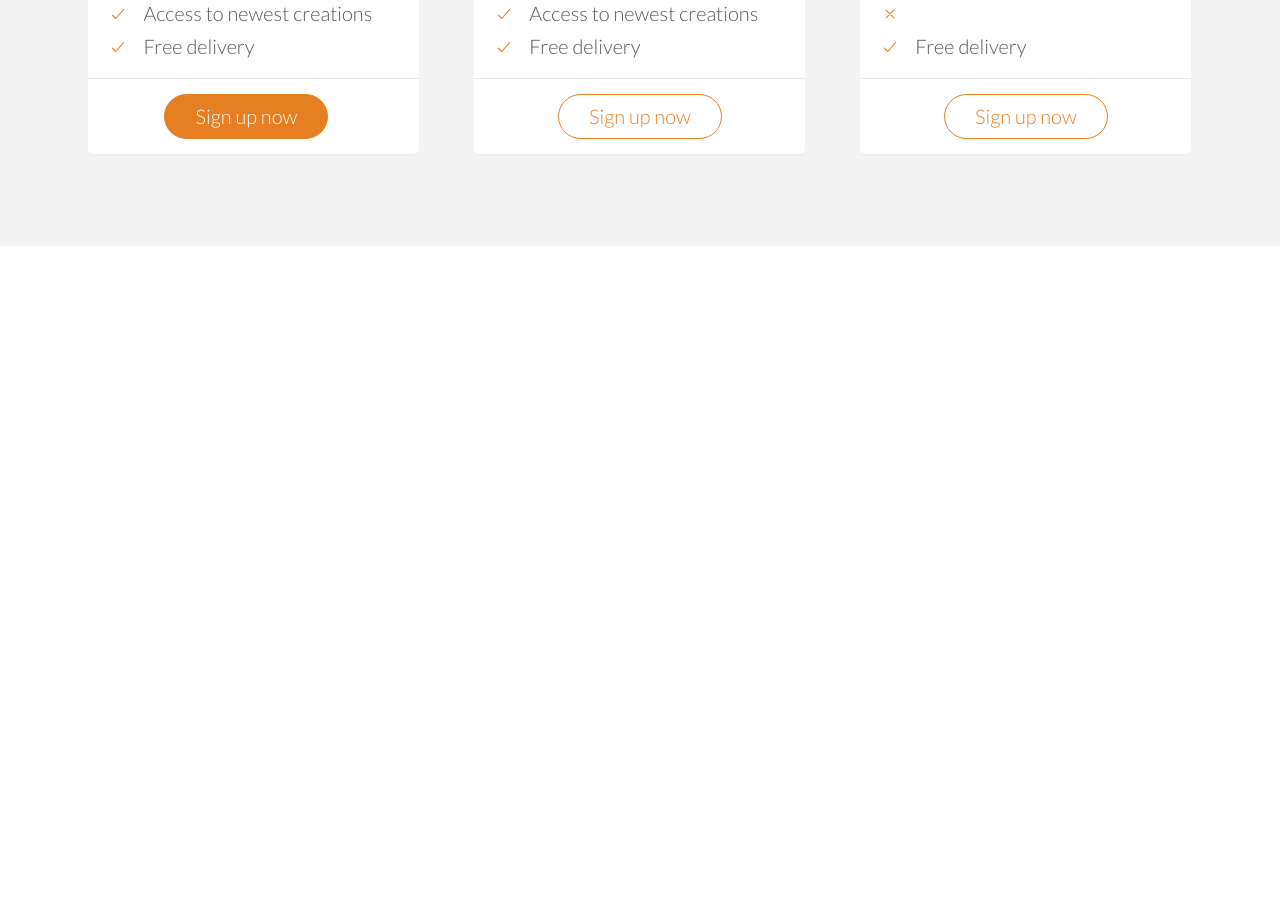
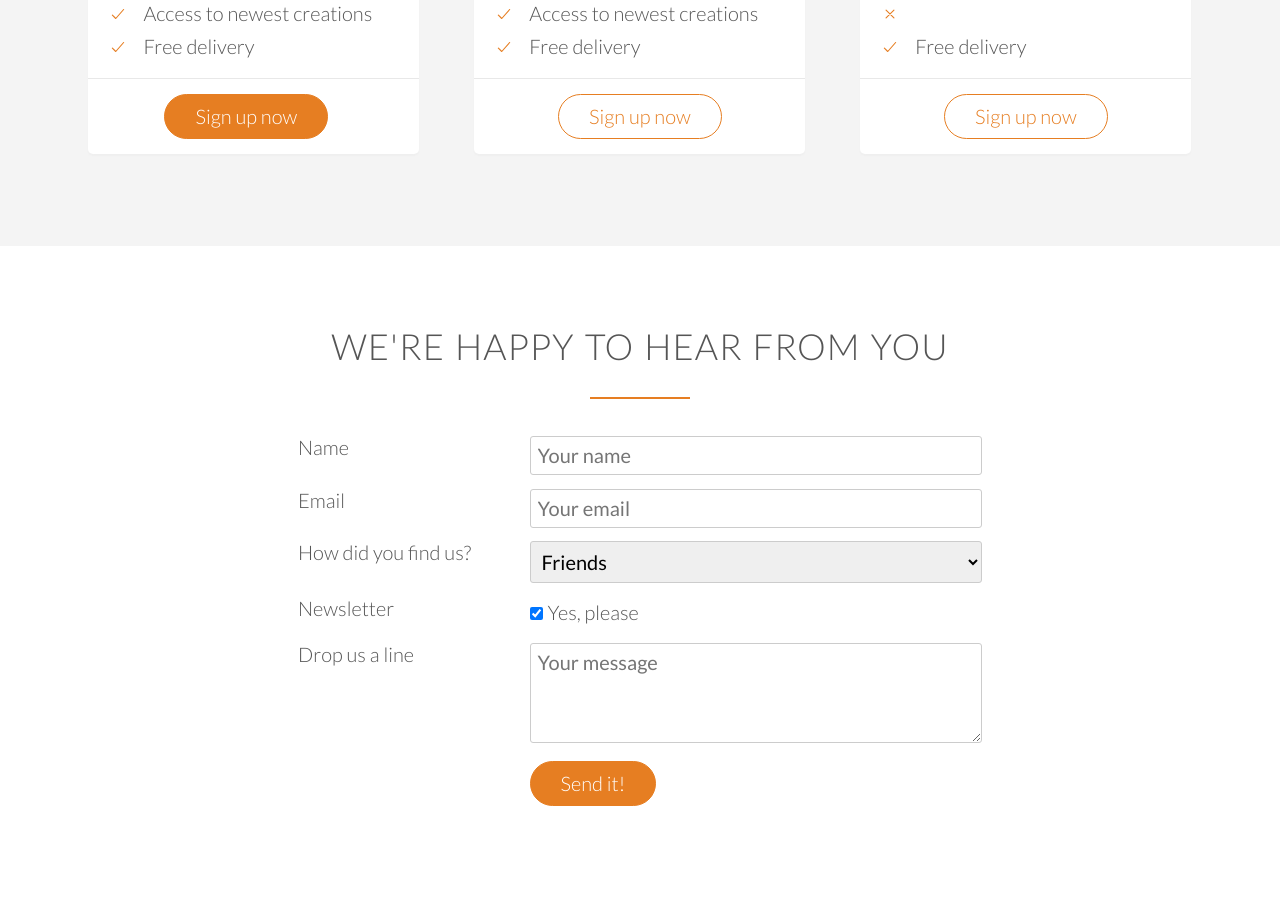
Before and after one commit to trcwrx78/omnifood, a website: page index.html in a window 1280 px wide. Shown: the part 4364-5262 px from the top of the page. Before the commit the page ends 4610 px from the top, so only its background shows below. Drawn offline with nearby package versions, Linux system fonts and the light colour scheme.

Commit message:
Added contact form and footer to project

```diff
--- a/index.html
+++ b/index.html
@@ -459,14 +459,124 @@
       </div>
     </section>
 
+    <section class="section-form">
+      <div class="row">
+        <h2>We're happy to hear from you</h2>
+      </div>
+
+      <div class="row">
+        <form method="post" action="#" class="contact-form">
+          <div class="row">
+            <div class="col span-1-of-3">
+              <label for="name">Name</label>
+            </div>
+            <div class="col span-2-of-3">
+              <input
+                type="text"
+                name="name"
+                id="name"
+                placeholder="Your name"
+                required
+              />
+            </div>
+          </div>
+
+          <div class="row">
+            <div class="col span-1-of-3">
+              <label for="email">Email</label>
+            </div>
+            <div class="col span-2-of-3">
+              <input
+                type="email"
+                name="email"
+                id="email"
+                placeholder="Your email"
+                required
+              />
+            </div>
+          </div>
+
+          <div class="row">
+            <div class="col span-1-of-3">
+              <label for="find-us">How did you find us?</label>
+            </div>
+            <div class="col span-2-of-3">
+              <select name="find-us" id="find-us">
+                <option value="friends" selected>Friends</option>
+                <option value="search">Search engine</option>
+                <option value="ad">Advertisement</option>
+                <option value="other">Other</option>
+              </select>
+            </div>
+          </div>
+
+          <div class="row">
+            <div class="col span-1-of-3">
+              <label for="">Newsletter</label>
+            </div>
+            <div class="col span-2-of-3">
+              <input type="checkbox" name="news" id="news" checked />Yes, please
+            </div>
+          </div>
+
+          <div class="row">
+            <div class="col span-1-of-3">
+              <label for="">Drop us a line</label>
+            </div>
+            <div class="col span-2-of-3">
+              <textarea name="message" placeholder="Your message"></textarea>
+            </div>
+          </div>
+
+          <div class="row">
+            <div class="col span-1-of-3">
+              <label for="">&nbsp;</label>
+            </div>
+            <div class="col span-2-of-3">
+              <input type="submit" value="Send it!" />
+            </div>
+          </div>
+        </form>
+      </div>
+    </section>
+
+    <footer>
+      <div class="row">
+        <div class="col span-1-of-2">
+          <ul class="footer-nav">
+            <li><a href="#">About us</a></li>
+            <li><a href="#">Blog</a></li>
+            <li><a href="#">Press</a></li>
+            <li><a href="#">iOS App</a></li>
+            <li><a href="#">Android App</a></li>
+          </ul>
+        </div>
+        <div class="col span-1-of-2">
+          <ul class="social-links">
+            <li>
+              <a href="#"><ion-icon name="logo-facebook"></ion-icon></a>
+            </li>
+            <li>
+              <a href="#"><ion-icon name="logo-twitter"></ion-icon></a>
+            </li>
+            <li>
+              <a href="#"><ion-icon name="logo-snapchat"></ion-icon></a>
+            </li>
+            <li>
+              <a href="#"><ion-icon name="logo-instagram"></ion-icon></a>
+            </li>
+          </ul>
+        </div>
+      </div>
+
+      <div class="row">
+        <p>
+          Copyright &copy; 2020 by Omnifood, All rights reserved.
+        </p>
+      </div>
+    </footer>
+
     <!-- IONICONS -->
     <script src="https://unpkg.com/ionicons@5.1.2/dist/ionicons.js"></script>
   </body>
 </html>
-
-<!--
-
-Plan 3: Starter
-19$ per meal
-1 meal
-Order from 8 am to 12 pm -->
--- a/resources/css/style.css
+++ b/resources/css/style.css
@@ -136,7 +136,8 @@ a:active {
 
 /* ----- BUTTONS ----- */
 .btn:link,
-.btn:visited {
+.btn:visited,
+input[type='submit'] {
   display: inline-block;
   padding: 10px 30px;
   font-weight: 300;
@@ -146,7 +147,8 @@ a:active {
 }
 
 .btn-full:link,
-.btn-full:visited {
+.btn-full:visited,
+input[type='submit'] {
   background-color: #e67e22;
   border: 1px solid #e67e22;
   color: #fff;
@@ -159,7 +161,9 @@ a:active {
 }
 
 .btn:hover,
-.btn:active {
+.btn:active,
+input[type='submit']:hover,
+input[type='submit']:active {
   background-color: #cf6d17;
 }
 
@@ -442,3 +446,34 @@ cite img {
 .plan-box ul li {
   padding: 5px 0;
 }
+
+/* ------------------------------------------- */
+/* CONTACT FORM */
+/* ------------------------------------------- */
+
+.contact-form {
+  width: 60%;
+  margin: 0 auto;
+}
+
+input[type='text'],
+input[type='email'],
+select,
+textarea {
+  width: 100%;
+  padding: 7px;
+  border-radius: 3px;
+  border: 1px solid #ccc;
+}
+
+textarea {
+  height: 100px;
+}
+
+input[type='checkbox'] {
+  margin: 10px 5px 10px 0;
+}
+
+*:focus {
+  outline: none;
+}
```
